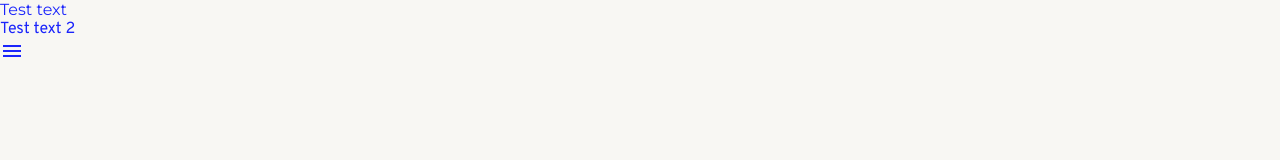
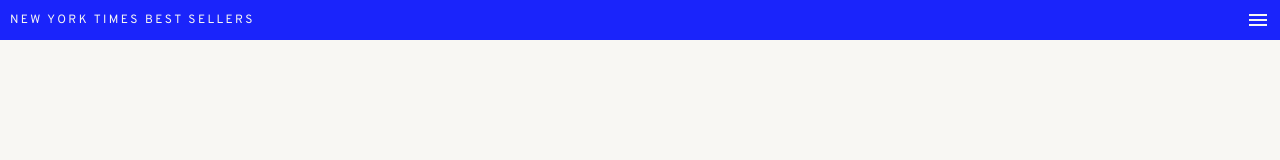
Before and after one commit to vlevi96/exam-sitebuild, a plain HTML site: page index.html in a window 1280 px wide. Drawn offline with Linux system fonts and the light colour scheme.

Commit message:
Header design done

```diff
--- a/index.html
+++ b/index.html
@@ -15,11 +15,14 @@
 </head>
 
 <body>
-    Test text
-    <div>Test text 2</div>
-    <span class="material-icons">
-        menu
-        </span>
+    <header>
+        <h1>New York Times Best Sellers</h1>
+        <span class="material-icons">
+            menu
+            </span>
+    </header>
+
+
 </body>
 
 </html>
--- a/style.css
+++ b/style.css
@@ -42,10 +42,35 @@ button, input, textarea, select {
 }
 
 body{
-    font-family: 'Montserrat', sans-serif;
+    /* font-family: 'Montserrat', sans-serif; */
     background-color: #f8f7f3;
-    color:#1a24fb;
 }
-div{
+/* div{
     font-family: 'Overpass', sans-serif;
+} */
+header{
+    display:flex;
+
+    padding-right: 10px;
+    padding-left: 10px;
+
+    background-color:#1a24fb;
+    color: #f8f7f3;
+
+    width:100%;
+    height: 40px;
+
+    position: fixed;
+    justify-content: space-between;
+    align-items: center;
 }
+header h1{
+    font-family: 'Overpass', sans-serif;
+    font-size: 12px;
+    font-weight: 400;
+    letter-spacing: 0.2em;
+    text-transform: uppercase;
+}
+.material-icons{
+    font-size: 24px;
+}
```
